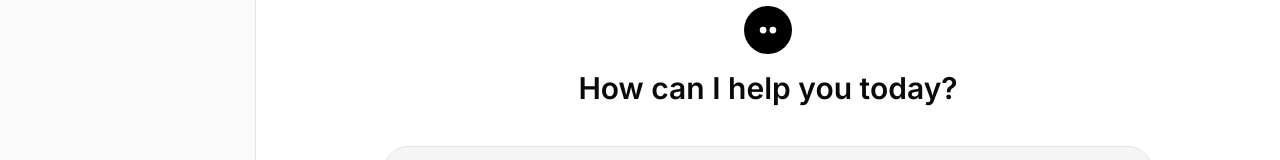
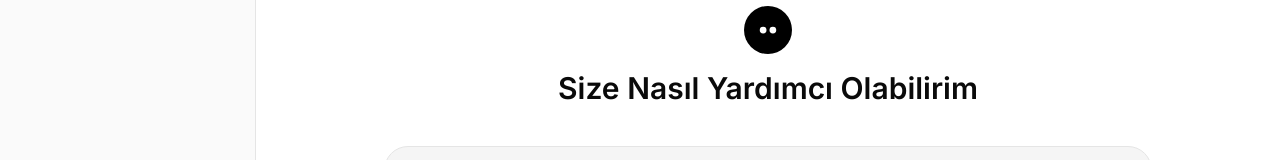
Before and after one commit to sardagsoftware/morphic-ai-answer-engine-generative-ui, a Next.js app: page / in a window 1280 px wide. Shown: the part 181-341 px from the top of the page. Built offline with nearby package versions, Linux system fonts and the light colour scheme; no server answers; what @ai-sdk/azure, @ai-sdk/fireworks, ollama-ai-provider would draw is missing.

Commit message:
İngilizce başlık Türkçeye çevrildi: 'Size Nasıl Yardımcı Olabilirim'

```diff
--- a/components/chat-panel.tsx
+++ b/components/chat-panel.tsx
@@ -121,7 +121,7 @@ export function ChatPanel({
         <div className="mb-10 flex flex-col items-center gap-4">
           <IconLogo className="size-12 text-muted-foreground" />
           <p className="text-center text-3xl font-semibold">
-            How can I help you today?
+            Size Nasıl Yardımcı Olabilirim
           </p>
         </div>
       )}
```
